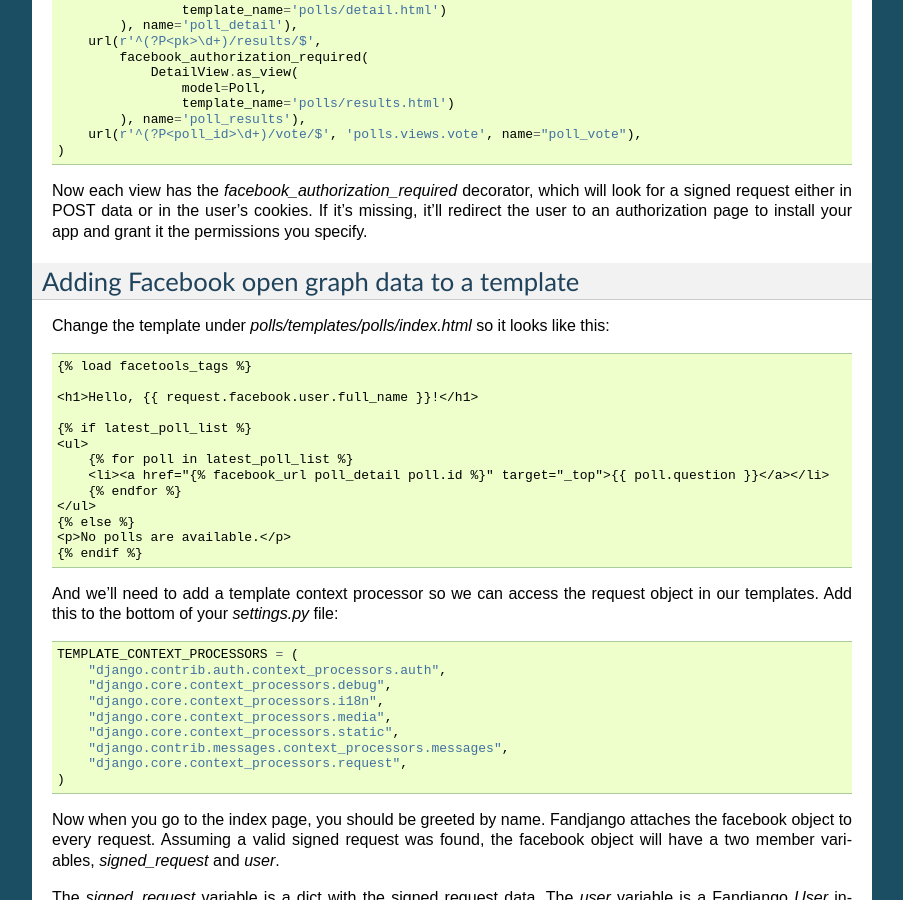
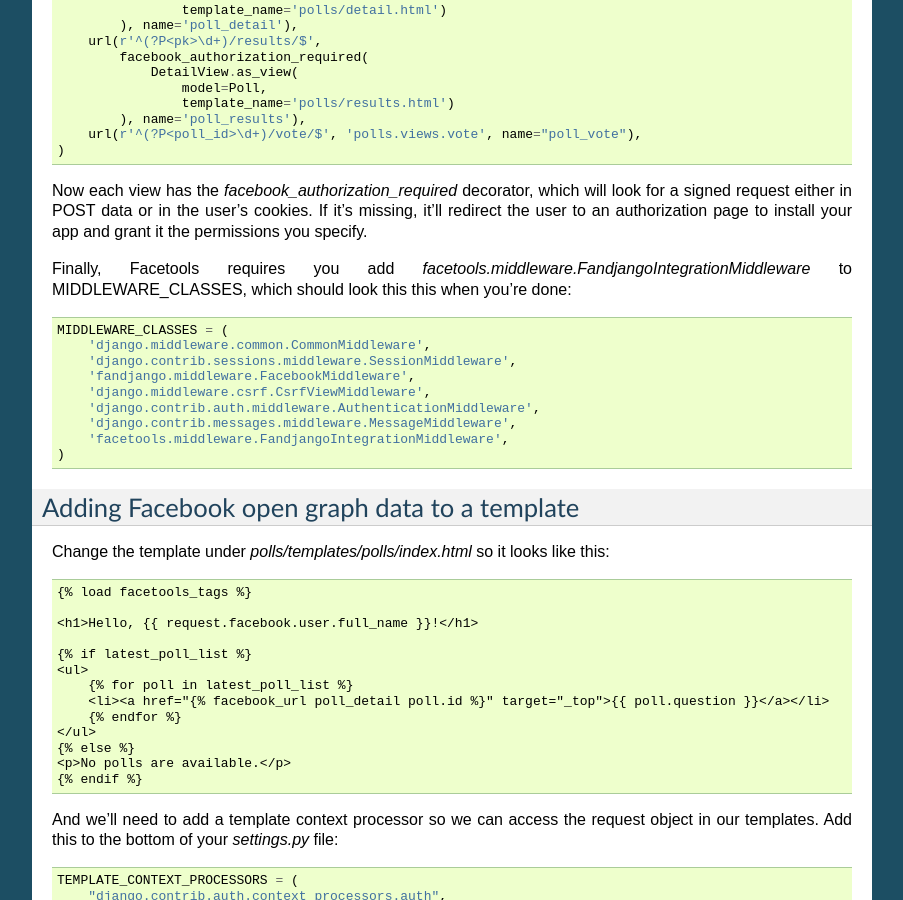
Before and after one commit to ericpalakovichcarr/django-facetools, a Sphinx documentation site: the page built from docs/tutorial.rst, in a window 1280 px wide and 900 px high, scrolled down 9755 px. Shown: the whole window, without its empty margins (198-1101 px from the left). Built offline with Sphinx 7.4.7, drawn with Linux system fonts in a browser that asks for light colours.

Commit message:
Updated docs to show Fandjango middleware getting used.

```diff
--- a/docs/tutorial.rst
+++ b/docs/tutorial.rst
@@ -568,12 +568,24 @@
 If it's missing, it'll redirect the user to an authorization page to install
 your app and grant it the permissions you specify.
 
+Finally, Facetools requires you add `facetools.middleware.FandjangoIntegrationMiddleware` to
+MIDDLEWARE_CLASSES, which should look this this when you're done::
+
+    MIDDLEWARE_CLASSES = (
+        'django.middleware.common.CommonMiddleware',
+        'django.contrib.sessions.middleware.SessionMiddleware',
+        'fandjango.middleware.FacebookMiddleware',
+        'django.middleware.csrf.CsrfViewMiddleware',
+        'django.contrib.auth.middleware.AuthenticationMiddleware',
+        'django.contrib.messages.middleware.MessageMiddleware',
+        'facetools.middleware.FandjangoIntegrationMiddleware',
+    )
+
 Adding Facebook open graph data to a template
 =============================================
 
 Change the
-template under `polls/templates/polls/index.html` so it looks
-like this::
+template under `polls/templates/polls/index.html` so it looks like this::
 
     {% load facetools_tags %}
 
```
